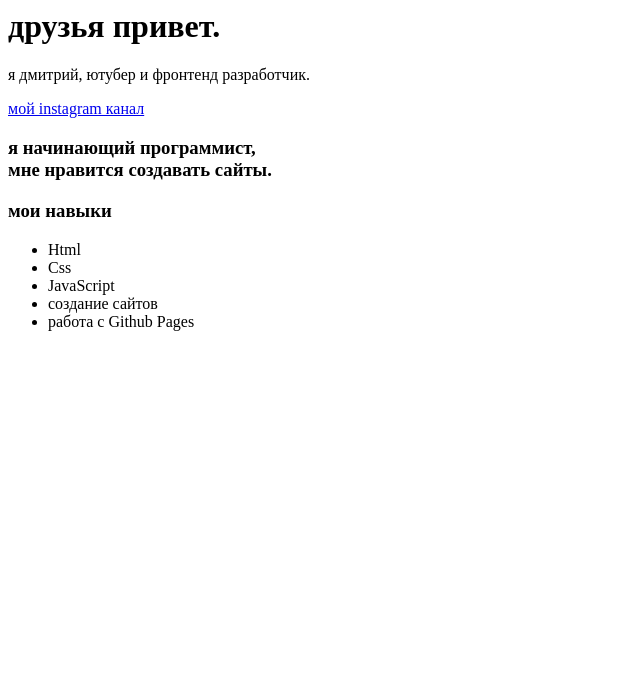
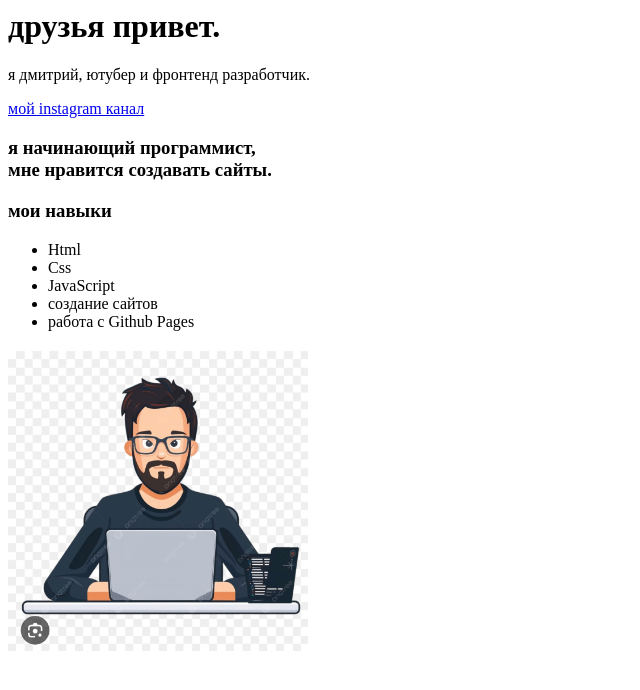
Before and after one commit to eduardamoev0-ui/Eduardamoev0-gmail.com, a plain HTML site: page index.html in a window 1280 px wide. Shown: the whole page, without its empty margins (0-640 px from the left). Drawn offline with Linux system fonts and the light colour scheme.

Commit message:
Add image to index.html

```diff
--- a/index.html
+++ b/index.html
@@ -24,5 +24,7 @@
     <li>создание сайтов</li>
     <li>работа с Github Pages</li>
 </ul>
+    <img src="https://raw.githubusercontent.com/eduardamoev0-ui/Eduardamoev0-gmail.com/refs/heads/main/Screenshot_20251108_200049_Google.jpg" width="300">
+
 </body>
 </html>
```
